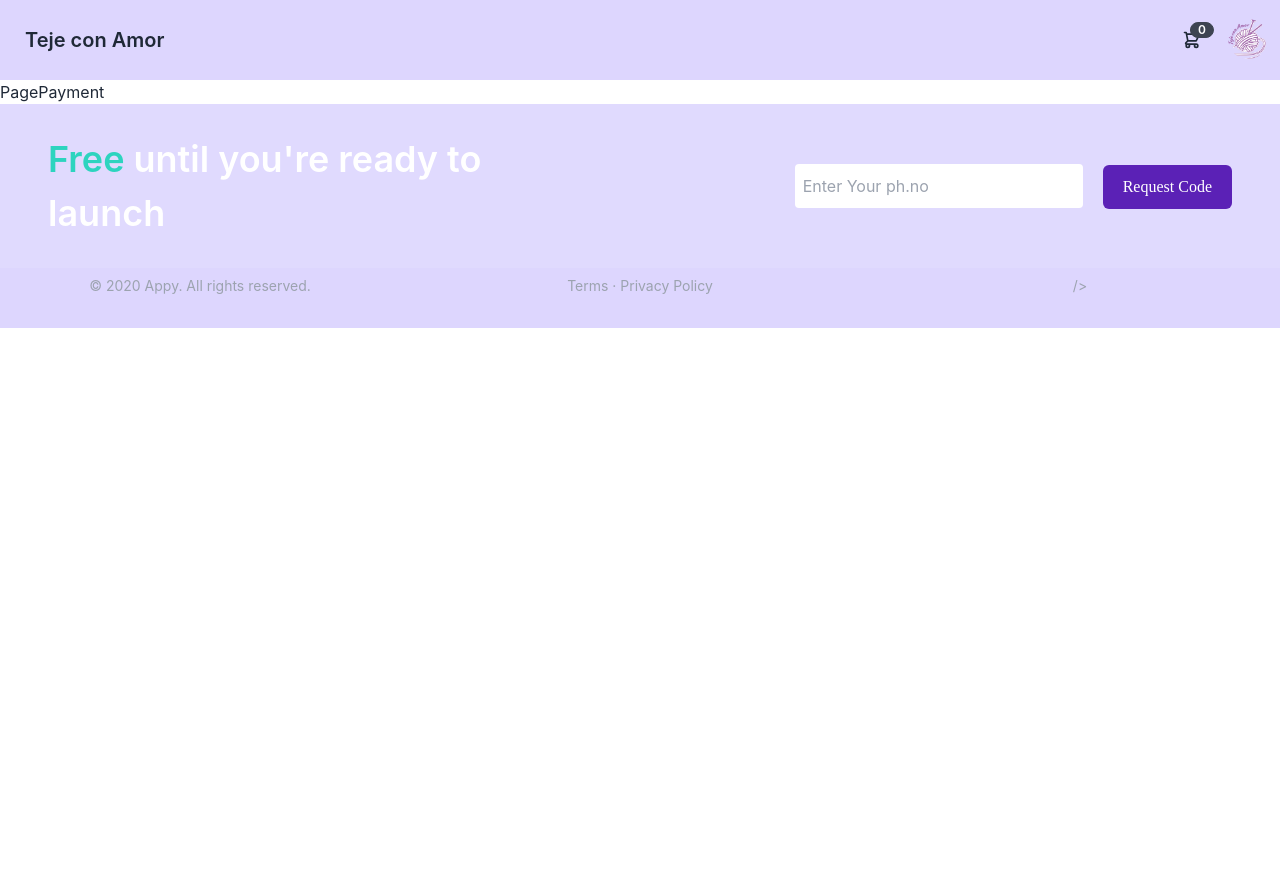
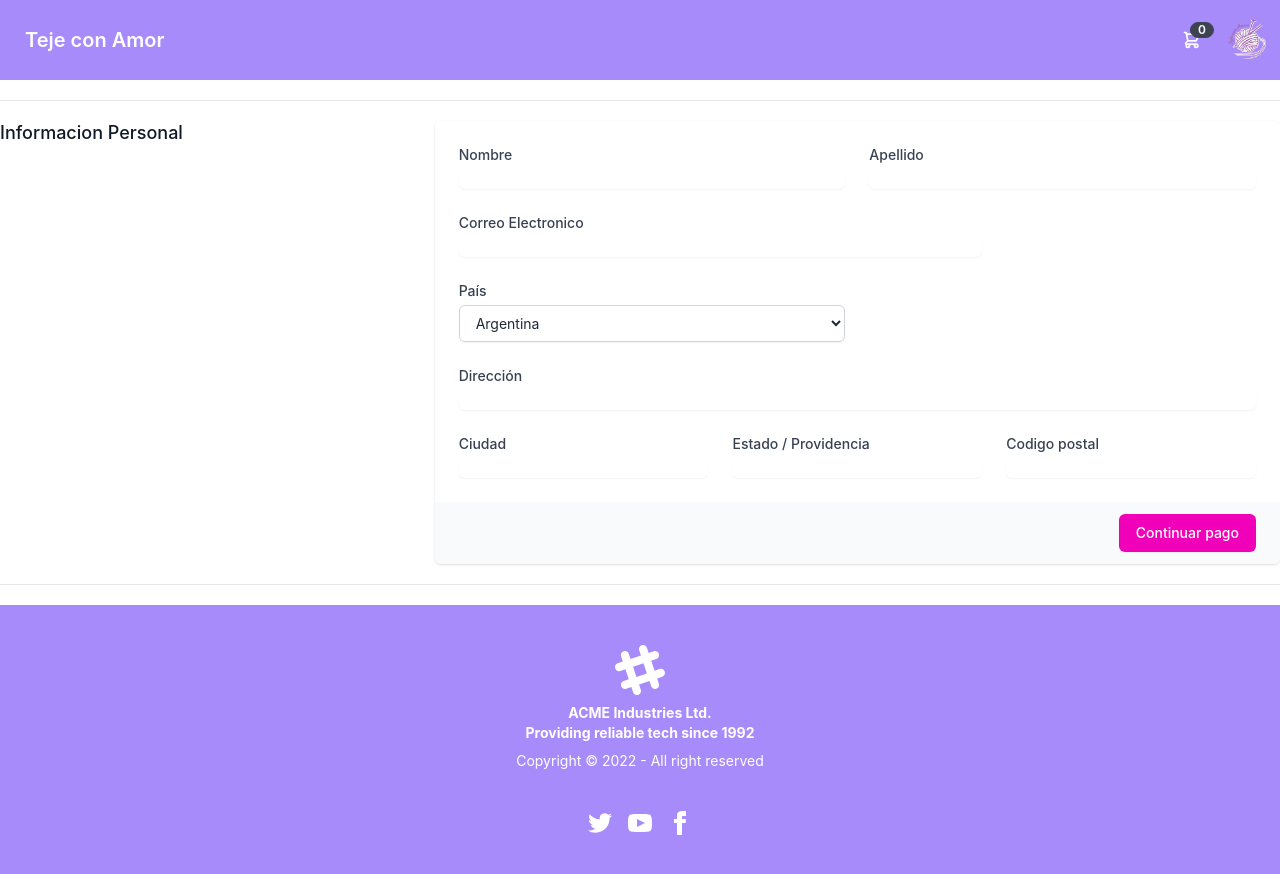
Before and after one commit to Maricrin-Paradas/PreEntrega1-Paradas, a React (Create React App) app: page /cart/page in a window 1280 px wide. Before the commit the page ends 800 px from the top, so only its background shows below. Built offline with nearby package versions, Linux system fonts and the light colour scheme.

Commit message:
falta menos que antes

```diff
--- a/src/componente/Cart/PagePayment.js
+++ b/src/componente/Cart/PagePayment.js
@@ -2,7 +2,156 @@
 
 const PagePayment = () => {
   return (
-    <div>PagePayment</div>
+    <>
+      <div className="hidden sm:block" aria-hidden="true">
+        <div className="py-5">
+          <div className="border-t border-gray-200" />
+        </div>
+      </div>
+
+      <div className="mt-10 sm:mt-0">
+        <div className="md:grid md:grid-cols-3 md:gap-6">
+          <div className="md:col-span-1">
+            <div className="px-4 sm:px-0">
+              <h3 className="text-lg font-medium leading-6 text-gray-900">Informacion Personal</h3>
+            </div>
+          </div>
+          <div className="mt-5 md:col-span-2 md:mt-0">
+            <form action="#" method="POST">
+              <div className="overflow-hidden shadow sm:rounded-md">
+                <div className="bg-white px-4 py-5 sm:p-6">
+                  <div className="grid grid-cols-6 gap-6">
+                    <div className="col-span-6 sm:col-span-3">
+                      <label htmlFor="first-name" className="block text-sm font-medium text-gray-700">
+                        Nombre
+                      </label>
+                      <input
+                        type="text"
+                        name="first-name"
+                        id="first-name"
+                        autoComplete="given-name"
+                        className="mt-1 block w-full rounded-md border-gray-300 shadow-sm focus:border-indigo-500 focus:ring-indigo-500 sm:text-sm"
+                      />
+                    </div>
+
+                    <div className="col-span-6 sm:col-span-3">
+                      <label htmlFor="last-name" className="block text-sm font-medium text-gray-700">
+                        Apellido
+                      </label>
+                      <input
+                        type="text"
+                        name="last-name"
+                        id="last-name"
+                        autoComplete="family-name"
+                        className="mt-1 block w-full rounded-md border-gray-300 shadow-sm focus:border-indigo-500 focus:ring-indigo-500 sm:text-sm"
+                      />
+                    </div>
+
+                    <div className="col-span-6 sm:col-span-4">
+                      <label htmlFor="email-address" className="block text-sm font-medium text-gray-700">
+                        Correo Electronico
+                      </label>
+                      <input
+                        type="text"
+                        name="email-address"
+                        id="email-address"
+                        autoComplete="email"
+                        className="mt-1 block w-full rounded-md border-gray-300 shadow-sm focus:border-indigo-500 focus:ring-indigo-500 sm:text-sm"
+                      />
+                    </div>
+
+                    <div className="col-span-6 sm:col-span-3">
+                      <label htmlFor="country" className="block text-sm font-medium text-gray-700">
+                        País
+                      </label>
+                      <select
+                        id="country"
+                        name="country"
+                        autoComplete="country-name"
+                        className="mt-1 block w-full rounded-md border border-gray-300 bg-white py-2 px-3 shadow-sm focus:border-indigo-500 focus:outline-none focus:ring-indigo-500 sm:text-sm"
+                      >
+                        <option>Argentina</option>
+                        <option>Chile</option>
+                        <option>Mexico</option>
+                        <option>Venezuela</option>
+                      </select>
+                    </div>
+
+                    <div className="col-span-6">
+                      <label htmlFor="street-address" className="block text-sm font-medium text-gray-700">
+                      Dirección
+                      </label>
+                      <input
+                        type="text"
+                        name="street-address"
+                        id="street-address"
+                        autoComplete="street-address"
+                        className="mt-1 block w-full rounded-md border-gray-300 shadow-sm focus:border-indigo-500 focus:ring-indigo-500 sm:text-sm"
+                      />
+                    </div>
+
+                    <div className="col-span-6 sm:col-span-6 lg:col-span-2">
+                      <label htmlFor="city" className="block text-sm font-medium text-gray-700">
+                        Ciudad
+                      </label>
+                      <input
+                        type="text"
+                        name="city"
+                        id="city"
+                        autoComplete="address-level2"
+                        className="mt-1 block w-full rounded-md border-gray-300 shadow-sm focus:border-indigo-500 focus:ring-indigo-500 sm:text-sm"
+                      />
+                    </div>
+
+                    <div className="col-span-6 sm:col-span-3 lg:col-span-2">
+                      <label htmlFor="region" className="block text-sm font-medium text-gray-700">
+                        Estado / Providencia
+                      </label>
+                      <input
+                        type="text"
+                        name="region"
+                        id="region"
+                        autoComplete="address-level1"
+                        className="mt-1 block w-full rounded-md border-gray-300 shadow-sm focus:border-indigo-500 focus:ring-indigo-500 sm:text-sm"
+                      />
+                    </div>
+
+                    <div className="col-span-6 sm:col-span-3 lg:col-span-2">
+                      <label htmlFor="postal-code" className="block text-sm font-medium text-gray-700">
+                        Codigo postal
+                      </label>
+                      <input
+                        type="text"
+                        name="postal-code"
+                        id="postal-code"
+                        autoComplete="postal-code"
+                        className="mt-1 block w-full rounded-md border-gray-300 shadow-sm focus:border-indigo-500 focus:ring-indigo-500 sm:text-sm"
+                      />
+                    </div>
+                  </div>
+                </div>
+                <div className="bg-gray-50 px-4 py-3 text-right sm:px-6">
+                  <button
+                    type="submit"
+                    className="inline-flex justify-center rounded-md border border-transparent bg-secondary  py-2 px-4 text-sm font-medium text-white shadow-sm hover:bg-indigo-700 focus:outline-none focus:ring-2 focus:ring-indigo-500 focus:ring-offset-2"
+                  >
+                    Continuar pago
+                  </button>
+                </div>
+              </div>
+            </form>
+          </div>
+        </div>
+      </div>
+
+      <div className="hidden sm:block" aria-hidden="true">
+        <div className="py-5">
+          <div className="border-t border-gray-200" />
+        </div>
+      </div>
+
+
+    </>
   )
 }
 
--- a/src/componente/Footer.js
+++ b/src/componente/Footer.js
@@ -1,42 +1,24 @@
+import React from 'react'
 
-import React from "react";
+const footer = () => {
+  return (
+<footer className="footer footer-center p-10  bg-violet-400 text-primary-content">
+  <div>
+    <svg width="50" height="50" viewBox="0 0 24 24" xmlns="http://www.w3.org/2000/svg" fillRule="evenodd" clipRule="evenodd" className="inline-block fill-current"><path d="M22.672 15.226l-2.432.811.841 2.515c.33 1.019-.209 2.127-1.23 2.456-1.15.325-2.148-.321-2.463-1.226l-.84-2.518-5.013 1.677.84 2.517c.391 1.203-.434 2.542-1.831 2.542-.88 0-1.601-.564-1.86-1.314l-.842-2.516-2.431.809c-1.135.328-2.145-.317-2.463-1.229-.329-1.018.211-2.127 1.231-2.456l2.432-.809-1.621-4.823-2.432.808c-1.355.384-2.558-.59-2.558-1.839 0-.817.509-1.582 1.327-1.846l2.433-.809-.842-2.515c-.33-1.02.211-2.129 1.232-2.458 1.02-.329 2.13.209 2.461 1.229l.842 2.515 5.011-1.677-.839-2.517c-.403-1.238.484-2.553 1.843-2.553.819 0 1.585.509 1.85 1.326l.841 2.517 2.431-.81c1.02-.33 2.131.211 2.461 1.229.332 1.018-.21 2.126-1.23 2.456l-2.433.809 1.622 4.823 2.433-.809c1.242-.401 2.557.484 2.557 1.838 0 .819-.51 1.583-1.328 1.847m-8.992-6.428l-5.01 1.675 1.619 4.828 5.011-1.674-1.62-4.829z"></path></svg>
+    <p className="font-bold">
+      ACME Industries Ltd. <br></br>Providing reliable tech since 1992
+    </p>
+    <p>Copyright © 2022 - All right reserved</p>
+  </div>
+  <div>
+    <div className="grid grid-flow-col gap-4">
+      <a><svg xmlns="http://www.w3.org/2000/svg" width="24" height="24" viewBox="0 0 24 24" className="fill-current"><path d="M24 4.557c-.883.392-1.832.656-2.828.775 1.017-.609 1.798-1.574 2.165-2.724-.951.564-2.005.974-3.127 1.195-.897-.957-2.178-1.555-3.594-1.555-3.179 0-5.515 2.966-4.797 6.045-4.091-.205-7.719-2.165-10.148-5.144-1.29 2.213-.669 5.108 1.523 6.574-.806-.026-1.566-.247-2.229-.616-.054 2.281 1.581 4.415 3.949 4.89-.693.188-1.452.232-2.224.084.626 1.956 2.444 3.379 4.6 3.419-2.07 1.623-4.678 2.348-7.29 2.04 2.179 1.397 4.768 2.212 7.548 2.212 9.142 0 14.307-7.721 13.995-14.646.962-.695 1.797-1.562 2.457-2.549z"></path></svg></a>
+      <a><svg xmlns="http://www.w3.org/2000/svg" width="24" height="24" viewBox="0 0 24 24" className="fill-current"><path d="M19.615 3.184c-3.604-.246-11.631-.245-15.23 0-3.897.266-4.356 2.62-4.385 8.816.029 6.185.484 8.549 4.385 8.816 3.6.245 11.626.246 15.23 0 3.897-.266 4.356-2.62 4.385-8.816-.029-6.185-.484-8.549-4.385-8.816zm-10.615 12.816v-8l8 3.993-8 4.007z"></path></svg></a>
+      <a><svg xmlns="http://www.w3.org/2000/svg" width="24" height="24" viewBox="0 0 24 24" className="fill-current"><path d="M9 8h-3v4h3v12h5v-12h3.642l.358-4h-4v-1.667c0-.955.192-1.333 1.115-1.333h2.885v-5h-3.808c-3.596 0-5.192 1.583-5.192 4.615v3.385z"></path></svg></a>
+    </div>
+  </div>
+</footer>
+  )
+}
 
-
-const Footer = () => {
-  return (
-    <footer className="bg-violet-200 text-white">
-      <div className="md:flex md:justify-between md:items-center sm:px-12 px-4 bg-[#ffffff19] py-7">
-        <h1
-          className="lg:text-4xl text-3xl md:mb-0 mb-6 lg:leading-normal font-semibold
-         md:w-2/5"
-        >
-          <span className="text-teal-400">Free</span> until you're ready to
-          launch
-        </h1>
-        <div>
-          <input
-            type="text"
-            placeholder="Enter Your ph.no"
-            className="text-gray-800
-           sm:w-72 w-full sm:mr-5 mr-1 lg:mb-0 mb-4 py-2.5 rounded px-2 focus:outline-none"
-          />
-          <button
-            className="bg-violet-800 hover:bg-teal-500 duration-300 px-5 py-2.5 font-[Poppins]
-           rounded-md text-white md:w-auto w-full"
-          >
-            Request Code
-          </button>
-        </div>
-      </div>
-      <div
-        className="grid grid-cols-1 sm:grid-cols-2 lg:grid-cols-3 gap-10
-      text-center pt-2 text-gray-400 text-sm pb-8"
-      >
-        <span>© 2020 Appy. All rights reserved.</span>
-        <span>Terms · Privacy Policy</span>/>
-      </div>
-    </footer>
-  );
-};
-
-export default Footer;
+export default footer
--- a/src/componente/NavBar.js
+++ b/src/componente/NavBar.js
@@ -4,7 +4,7 @@
 
 const NavBar = () => {
   return (
-    <div className="navbar bg-violet-200">
+    <div className="navbar text-primary-content bg-violet-400">
   <div className="flex-1">
    <Link to= '/'> <a className="btn btn-ghost normal-case text-xl">Teje con Amor</a> </Link>
   </div>
@@ -18,9 +18,9 @@
         <img src= {imagen} />
         </div>
       </label>
-      <ul tabIndex={0} className="menu menu-compact dropdown-content mt-3 p-2 shadow bg-base-100 rounded-box w-52">
-        <li> <Link to= 'category/aguja'> Agujas e Implementos  </Link></li>
-        <li> <Link to= 'category/hilo'> Hilos  </Link></li>
+      <ul tabIndex={0} className="menu menu-compact dropdown-content mt-3 p-2 shadow  rounded-box w-52">
+        <li className=' bg-violet-400 '> <Link to= 'category/aguja'> Agujas e Implementos  </Link></li>
+        <li className=' bg-violet-400 '> <Link to= 'category/hilo'> Hilos  </Link></li>
       </ul>
     </div>
   </div>
```
Also changed, not shown: src/componente/Cart/CartInternal.js (+10 -7 lines), src/componente/Cart/CartWidget.js (+7 -6 lines), src/componente/ItemDetail.js (+5 -5 lines).
